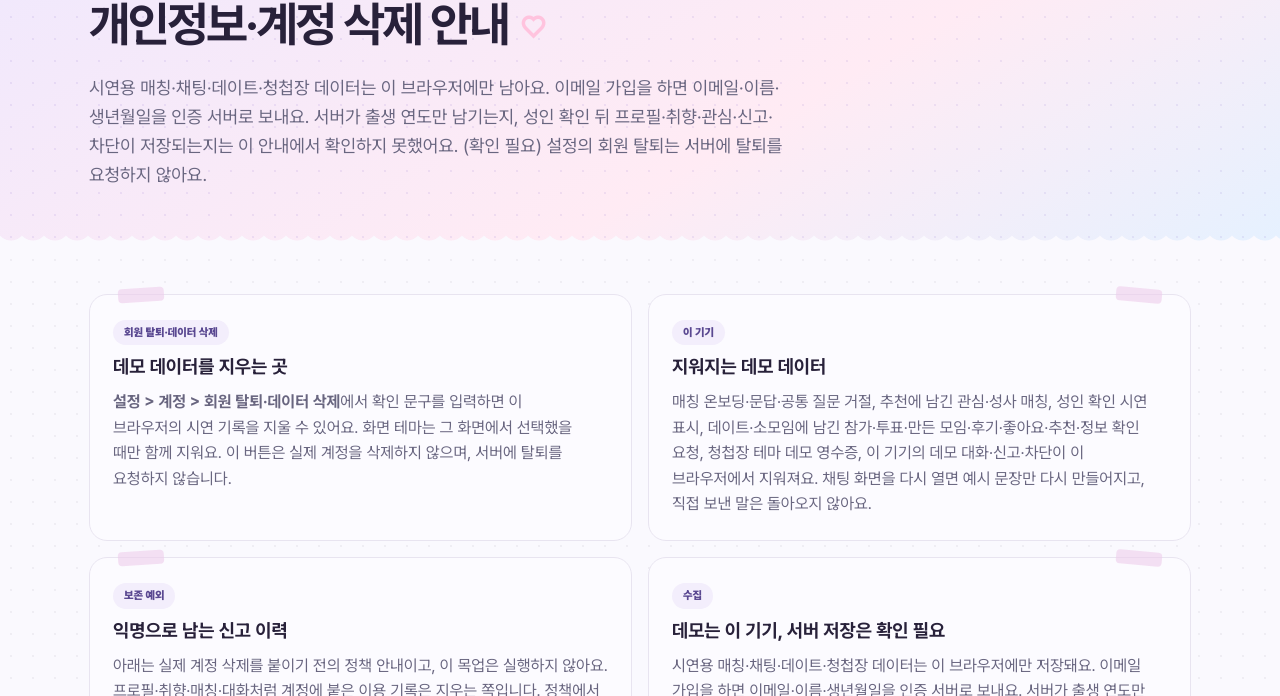
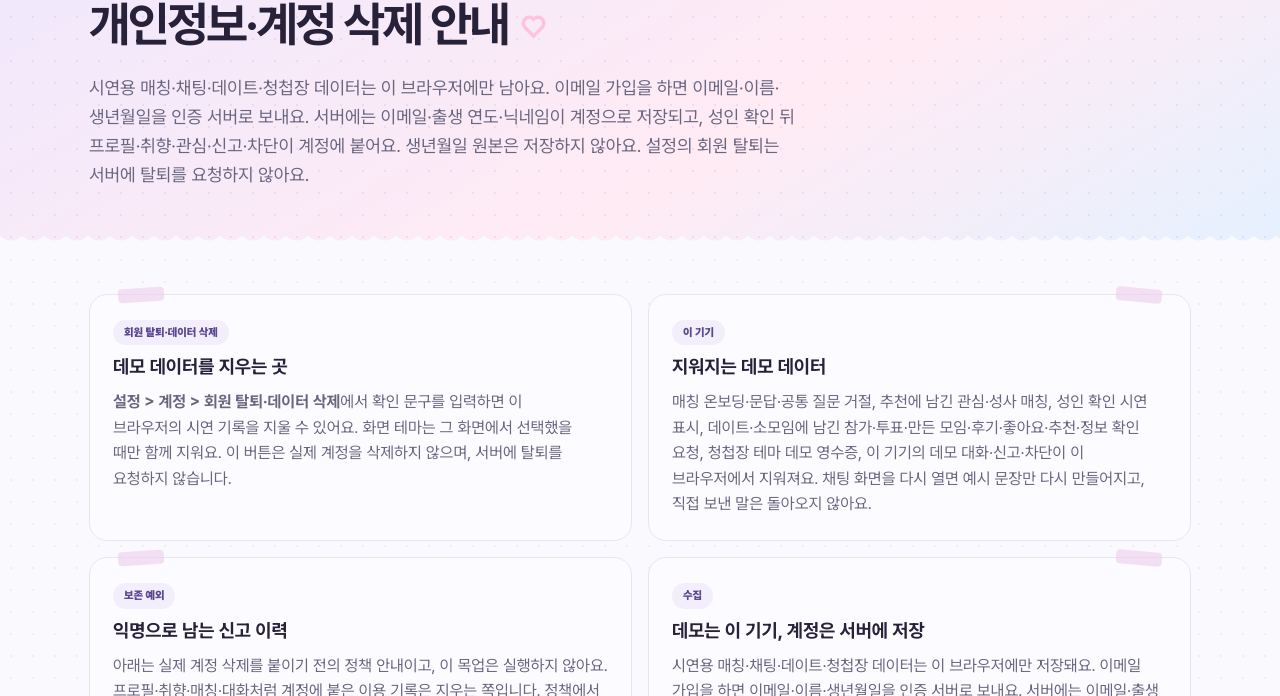
Before and after one commit to sterran123/eottae, a Next.js app in the folder 0. 소스코드/eottae-web/: page /eottae/privacy in a window 1280 px wide. Shown: the part 213-909 px from the top of the page. Built offline with nearby package versions, Linux system fonts and the light colour scheme; no server answers.

Commit message:
개인정보 안내의 서버 저장 문구를 스키마 기준으로 확정 (#90)
0002_auth_profiles.sql 기준 실제 저장 항목(이메일·출생 연도·닉네임)과 미저장 항목(생년월일 원본)을 명시하고 '(확인 필요)' 모호 문구 제거

```diff
--- a/0. 소스코드/eottae-web/src/app/privacy/page.tsx
+++ b/0. 소스코드/eottae-web/src/app/privacy/page.tsx
@@ -5,11 +5,11 @@ import { MotifIcon } from '@/components/shared/motif-icon';
 import { isSupabaseConfigured } from '@/lib/supabase/client';
 
 const accountSentence = isSupabaseConfigured
-  ? '이메일 가입을 하면 이메일·이름·생년월일을 인증 서버로 보내요. 서버가 출생 연도만 남기는지, 성인 확인 뒤 프로필·취향·관심·신고·차단이 저장되는지는 이 안내에서 확인하지 못했어요. (확인 필요)'
+  ? '이메일 가입을 하면 이메일·이름·생년월일을 인증 서버로 보내요. 서버에는 이메일·출생 연도·닉네임이 계정으로 저장되고, 성인 확인 뒤 프로필·취향·관심·신고·차단이 계정에 붙어요. 생년월일 원본은 저장하지 않아요.'
   : '인증 설정 전에는 이메일 가입·로그인을 하지 않아, 계정을 서버에 만들지 않아요.';
 
 const accountTitle = isSupabaseConfigured
-  ? '데모는 이 기기, 서버 저장은 확인 필요'
+  ? '데모는 이 기기, 계정은 서버에 저장'
   : '데모는 이 기기, 서버 계정은 없음';
 
 export const metadata: Metadata = {
```
